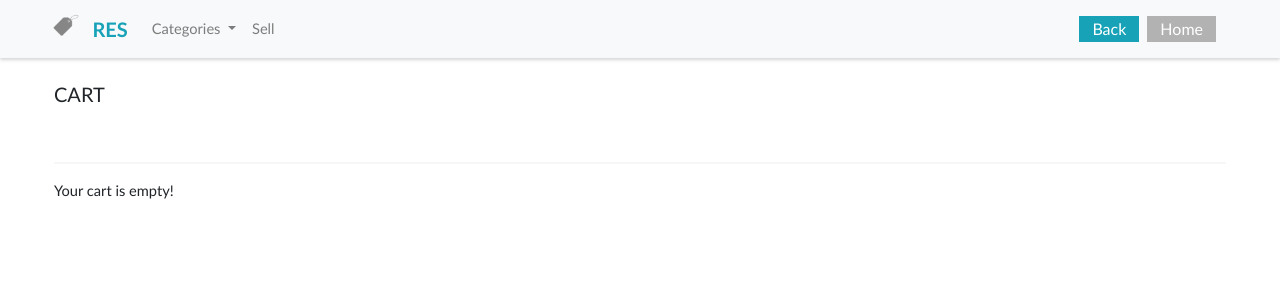
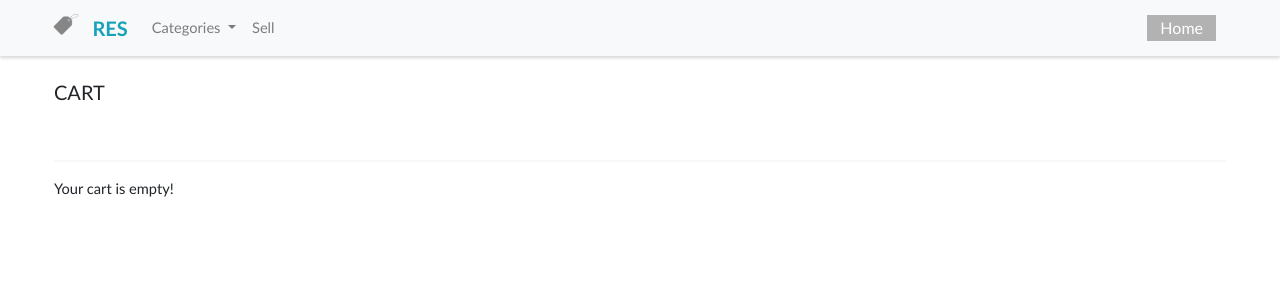
Before and after one commit to gth2103/res_app, a Flask app: page /cart in a window 1280 px wide. Shown: the top 300 px of the page. Run offline with Flask 2, Linux system fonts and the light colour scheme; some libraries are stand-ins or nearby versions.

Commit message:
removed back from cart

```diff
--- a/res/app/static/cart.js
+++ b/res/app/static/cart.js
@@ -104,13 +104,6 @@ var get_previous = function(){
     return localStorage.getItem("previous");
 }
 
-var back = function(){
-
-    $('.back').on('click', function(){
-
-        location.href = get_previous()
-    })
-}
 
 var set_previous = function() {
 
@@ -127,6 +120,5 @@ $(document).ready(function(){
 
 	get_cart_items()
 	home()
-    back()
     set_previous()
 })
--- a/res/app/templates/cart.html
+++ b/res/app/templates/cart.html
@@ -32,9 +32,6 @@
                 <a class="nav-link" href="../sell" tabindex="-1" aria-disabled="false">Sell</a>
             </li>
         </ul>
-        <button class="btn btn-info back m-2  py-0" type="button">
-            Back
-        </button>
         <button class="home btn btn-secondary my-2 my-sm-0 mr-5 py-0" type="submit">
             Home
         </button>
```
